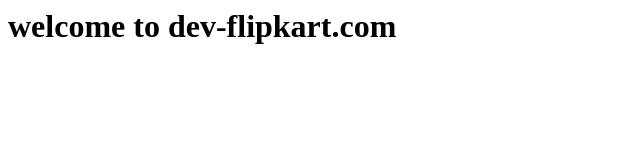
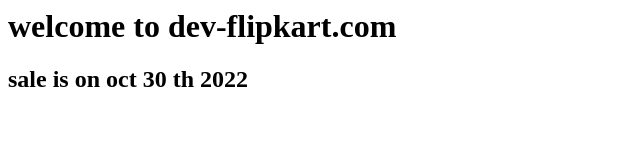
Before and after one commit to murulimtge/flipkart-oct-2022, a plain HTML site: page index.html in a window 1280 px wide. Shown: the whole page, without its empty margins (0-640 px from the left). Drawn offline with Linux system fonts and the light colour scheme.

Commit message:
new commit happened

```diff
--- a/index.html
+++ b/index.html
@@ -1 +1,2 @@
 <h1>welcome to dev-flipkart.com</h1>
+<h2>sale is on oct 30 th 2022</h2>
```
